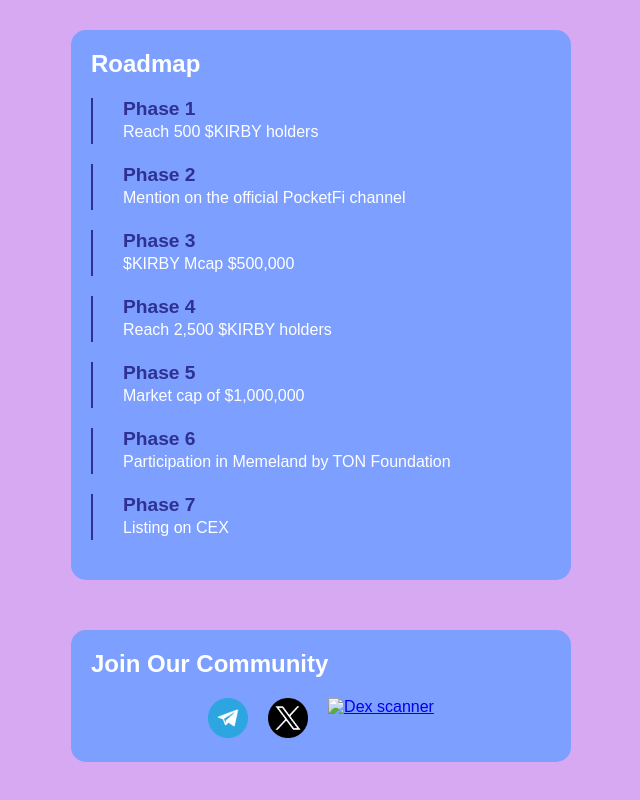
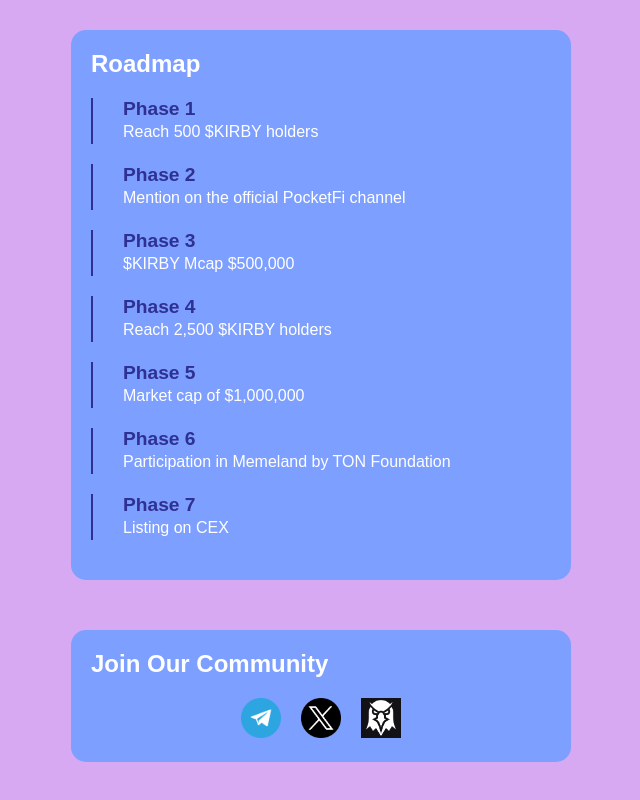
Before and after one commit to beka02221/KirbyMeme, a plain HTML site: page index.html in a window 1280 px wide. Shown: the part 1559-2359 px from the top of the page, without its empty margins (319-959 px from the left). Drawn offline with Linux system fonts and the light colour scheme.

Commit message:
Update index.html

```diff
--- a/index.html
+++ b/index.html
@@ -399,7 +399,7 @@
                 <img src="twitter-x.png" alt="Twitter" class="community-icon">
             </a>
             <a href="https://dexscreener.com/ton/eqc1esenahb881s6ngwztou4qlmuiy872_ig1vpb5ma6doqz" target="_blank">
-                <img src="favicon111.ico" alt="Dex scanner" class="community-icon">
+                <img src="favicon.png" alt="Dex scanner" class="community-icon">
             </a>
         </div>
     </div>
```
